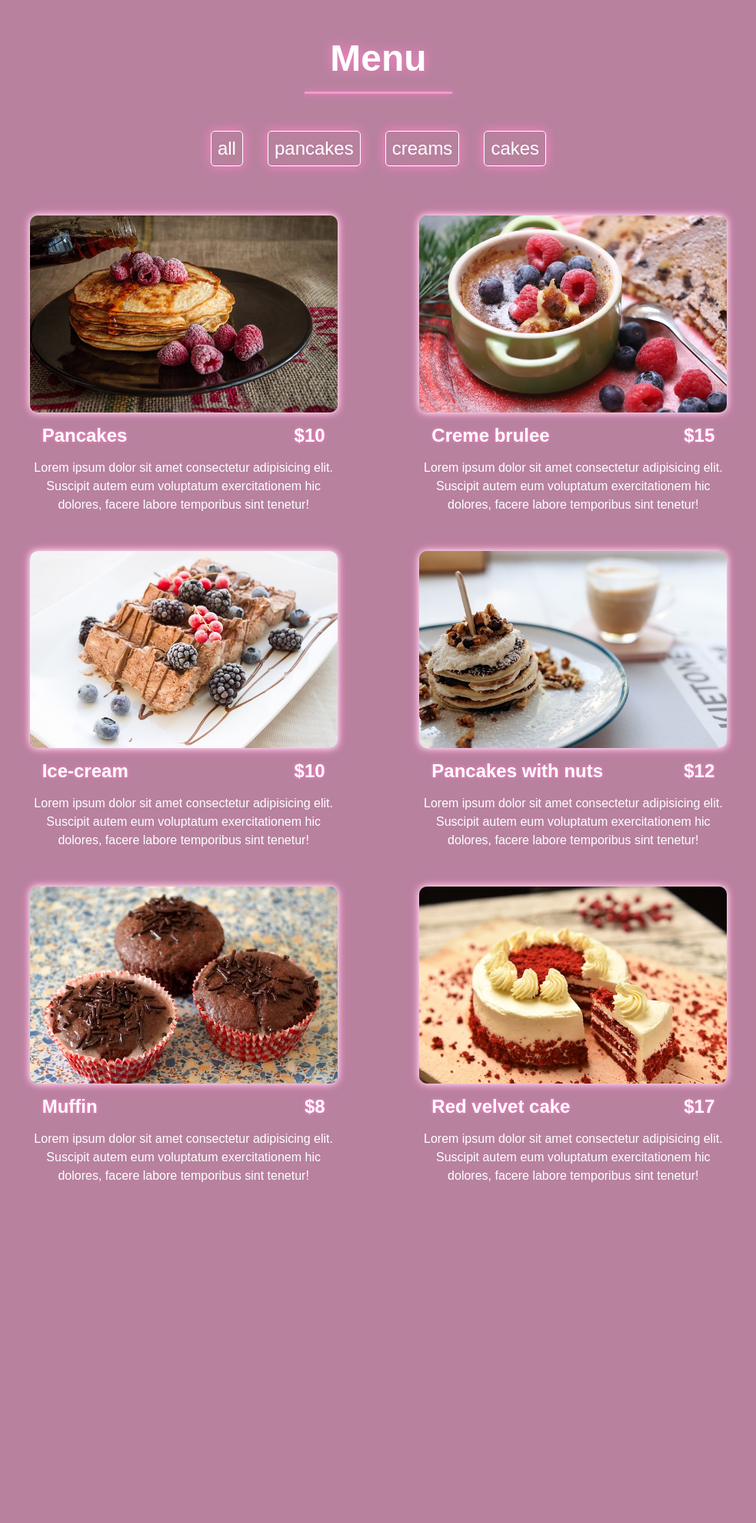
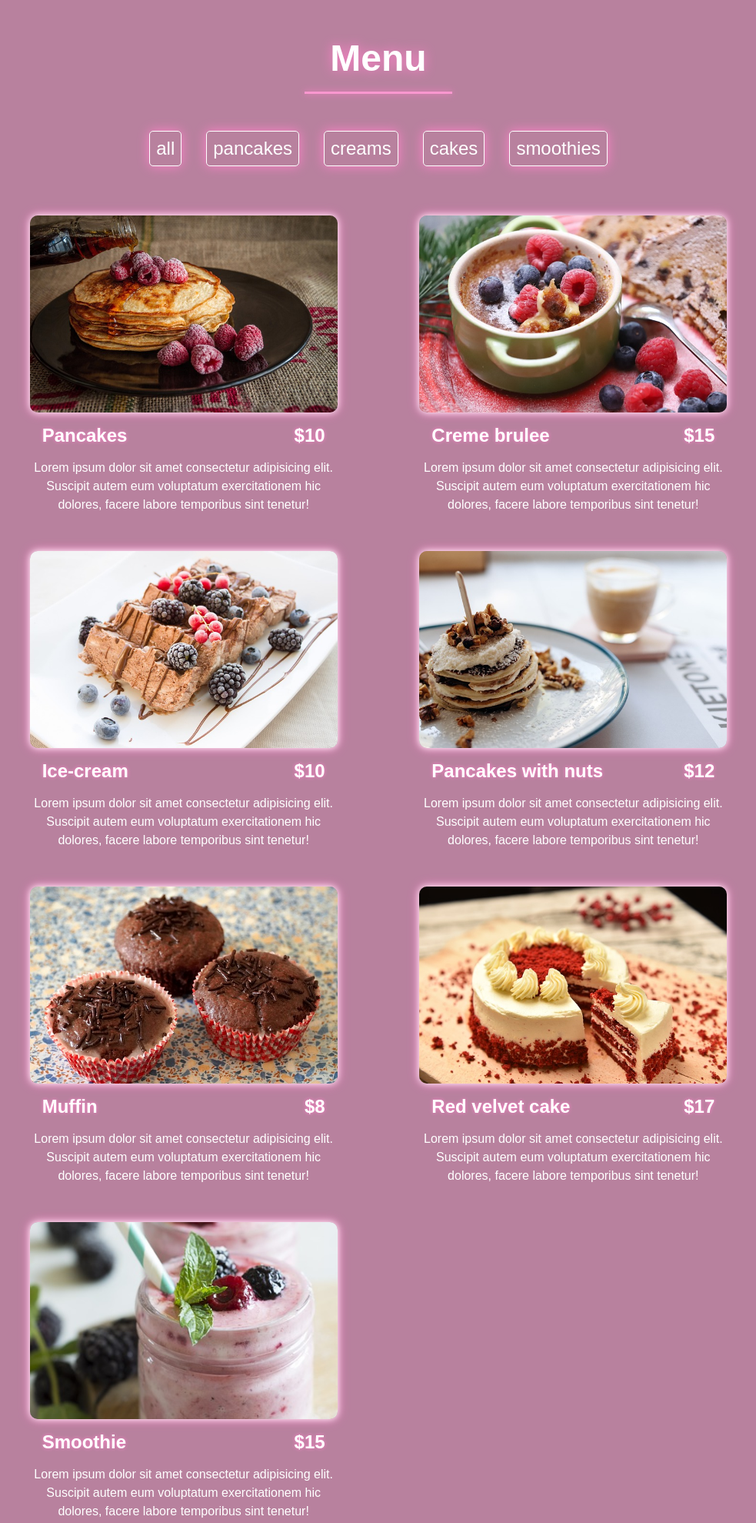
Before and after one commit to spookTacularLDN43/js-vanilla-mini-projects, a plain HTML site: page menu/index.html in a window 1280 px wide. Shown: the whole page at 77% size, without its empty margins (148-1131 px from the left). Before the commit the page ends 1588 px from the top, so only its background shows below. Drawn offline with Linux system fonts and the light colour scheme.

Commit message:
menu-filter

```diff
--- a/menu/app.js
+++ b/menu/app.js
@@ -46,16 +46,26 @@ const menu = [
         price: 17,
         img: "./images/red-velvet-cake.jpg",
         desc: "Lorem ipsum dolor sit amet consectetur adipisicing elit. Suscipit autem eum voluptatum exercitationem hic dolores, facere labore temporibus sint tenetur!",
+    },
+    {
+        id: 7,
+        title: "Smoothie",
+        category: "smoothies",
+        price: 15,
+        img: "./images/smoothie.jpg",
+        desc: "Lorem ipsum dolor sit amet consectetur adipisicing elit. Suscipit autem eum voluptatum exercitationem hic dolores, facere labore temporibus sint tenetur!",
     }
 ];
 
 const sectionCenter = document.querySelector('.section-center');
+const container = document.querySelector('.btn-container');
 
-const filterBtns = document.querySelectorAll(".filter-btn");
 
 window.addEventListener('DOMContentLoaded', function(){
    displayMenuItems(menu);
-})
+   displayMenuButtons();
+   });
+
 
 function displayMenuItems (menuItems){
     let displayMenu = menuItems.map(function(item){
@@ -76,3 +86,36 @@ function displayMenuItems (menuItems){
     displayMenu = displayMenu.join('');
     sectionCenter.innerHTML = displayMenu;
 }
+
+function displayMenuButtons(){
+    const categories = menu.reduce(function(values, item){
+        if(!values.includes(item.category)){
+            values.push(item.category);
+        }
+        return values;
+       }, ['all']
+       );
+       const categoryBtns = categories.map(function(category){
+            return `<button class="filter-btn"
+                    type="button"
+                    data-id=${category}>${category}</button>`
+       }).join("");
+       container.innerHTML = categoryBtns;
+       const filterBtns = document.querySelectorAll(".filter-btn");
+
+       filterBtns.forEach(function(btn){
+        btn.addEventListener('click', function(e){
+            const category = e.currentTarget.dataset.id;
+            const menuCategory = menu.filter(function(menuItem){
+                if(menuItem.category === category){
+                    return menuItem;
+                }
+            });
+            if(category === 'all'){
+                displayMenuItems(menu);
+            }else{
+                displayMenuItems(menuCategory);
+            }
+        })
+    })
+}
--- a/menu/index.html
+++ b/menu/index.html
@@ -14,17 +14,17 @@
         <div class="underline"></div>
     </div>
    <div class="btn-container">
-    <button class="filter-btn" type="button">all</button>
-    <button class="filter-btn" type="button">pancakes</button>
-    <button class="filter-btn" type="button">creams</button>
-    <button class="filter-btn" type="button">cakes</button>
+    <!-- <button class="filter-btn" type="button" data-id="all">all</button>
+    <button class="filter-btn" type="button" data-id="pancakes">pancakes</button>
+    <button class="filter-btn" type="button" data-id="creams">creams</button>
+    <button class="filter-btn" type="button" data-id="cakes">cakes</button> -->
 
    </div>
 
 
         <div class="section-center">
 
-            <article class="menu-item">
+            <!-- <article class="menu-item">
                 <div class="img-container">
                     <img src="./images/pancakes.jpg" class= "photo" alt="pancakes">
                 </div>
@@ -37,7 +37,7 @@
                </header>
                <p class="item-text">Lorem ipsum dolor sit amet consectetur adipisicing elit. Suscipit autem eum voluptatum exercitationem hic dolores, facere labore temporibus sint tenetur!</p>
             </div>
-            </article>
+            </article> -->
         </div>
 
 </section>
```
Also changed, not shown: menu/images/smoothie.jpg (added).
